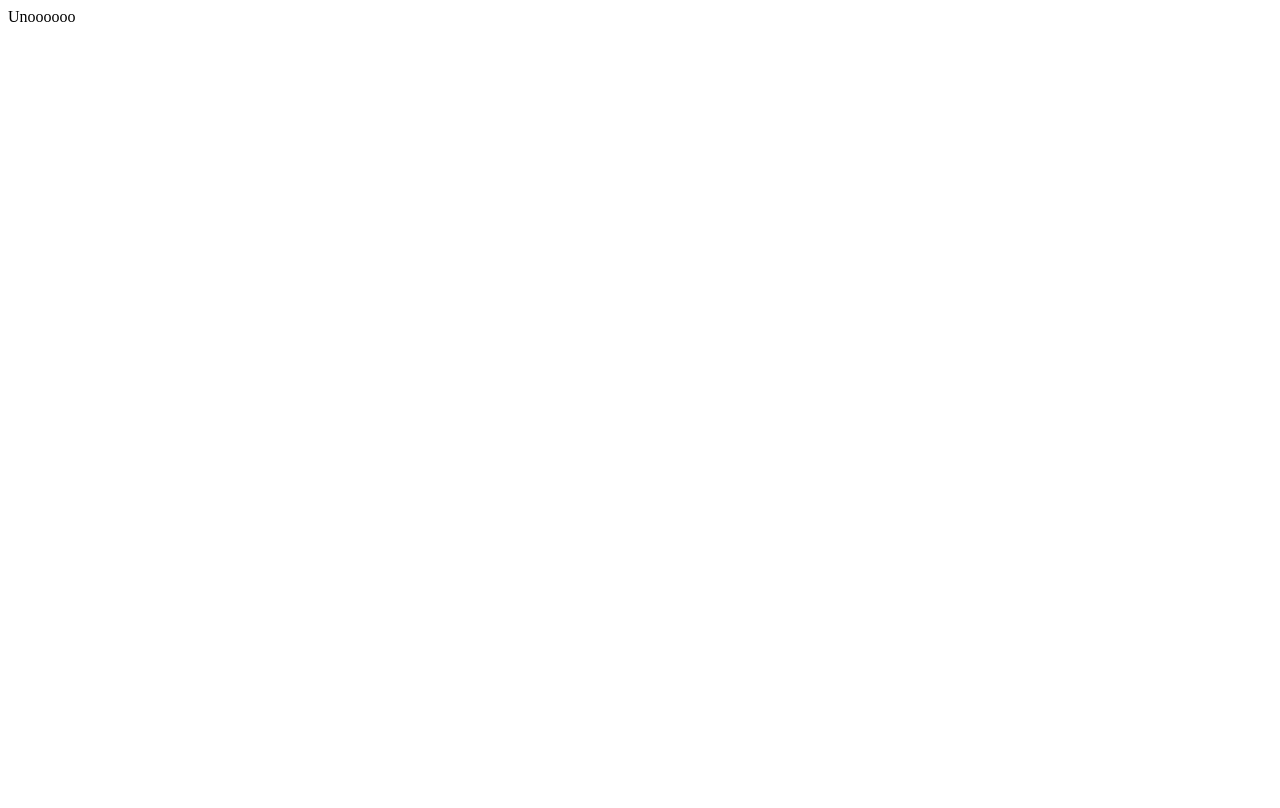
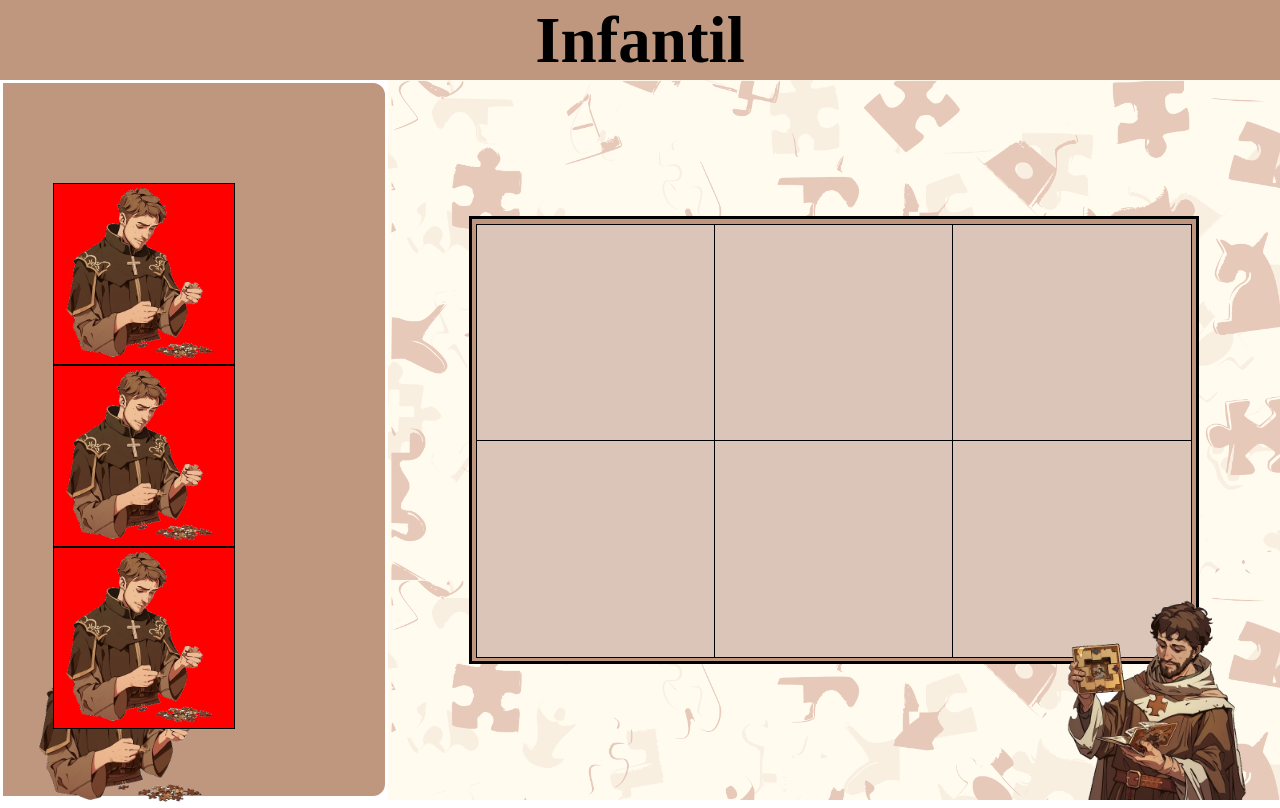
Before and after one commit to GioCorvus/puzzleIgnaciano, a plain HTML site: page index.html in a window 1280 px wide. Both pictures are taken after a click on the picture 141 px from the left and 108 px from the top of the page. Drawn offline with Linux system fonts and the light colour scheme; a web font is replaced by a local one.

Commit message:
drag and drop v1

```diff
--- /dev/null
+++ b/css/style-infantil.css
@@ -0,0 +1,129 @@
+@font-face {
+    font-family: 'fuentekids';
+    src: url("../assets/fonts/Moanas.ttf") format('truetype');
+}
+body, html{
+    width: 100%;
+    height: 100%;
+    margin: 0;
+    padding: 0;
+}
+.encabezado{
+    height: 10%;
+    width: 100%;
+    display: flex;
+    justify-content: center;
+    align-items: center;
+    background-color: rgb(191, 151, 126);
+}
+#divUno{
+    height: 100%;
+}
+.contenido{
+    height: 90%;
+    width: 100%;
+    display: flex;
+}
+#contenidopiezas{
+    display: block;
+    width: 30%;
+    height: 99%;
+    background-color: rgb(191, 151, 126);
+    border: 3px solid white;
+    border-radius: 0px 15px 15px 0px;
+}
+#contenidotablero{
+    background-image: url("../assets/img/fondo.png");
+    background-size: 100%;
+    display: flex;
+    width: 70%;
+    height: 100%;
+}
+.titulo{
+    font-family: 'fuentekids';
+    font-size: 65px;
+}
+.pieza{
+    border: 1px solid black;
+    background-color: red;
+    display: block;
+    width: 180px;
+    height: 180px;
+    position: relative;
+    left:50px ;
+    top:100px ;
+}
+#jesuita1,#jesuita2{
+    position: absolute;
+    display: block;
+    width: 200px;
+    height: 200px;
+    bottom: 0px;
+}
+#jesuita1{
+    left: 25px;
+    bottom: -8px;
+}
+#jesuita2{
+    right: 25px;
+}
+#puzzle {
+    display: grid;
+    grid-template-rows: 1fr 1fr; /* Dos filas de tamaño automático */
+    grid-template-columns: 1fr 1fr 1fr; /* Tres columnas de tamaño automático */
+    gap: 0px; /* Espacio entre las celdas */
+    justify-items: center; /* Alineación horizontal al centro */
+
+    border: 3px solid black; /* Agrega un borde sólido de 2px de grosor en negro */
+    padding: 5px; /* Añade un espacio interior de 10px */
+    width: 80%; /* Ancho del 80% */
+    height: 60%; /* Altura del 60% */
+    margin: auto;
+    background-color: rgb(191, 151, 126);
+}
+
+/* Estilos para las imágenes dentro del grid */
+#puzzle div {
+    min-width: 100%; /* Para asegurar que las imágenes no se salgan del contenedor */
+    min-height: 100%;
+    padding: 0px;
+    border: 1px solid black;
+    background-color:rgb(219, 197, 184) ;
+}
+#puzzle  img{
+    top:0px;
+    left: 0px;
+    width: 100%;
+    height: 100%;
+    padding: 0;
+    margin: 0;
+}
+#puzzle #celda1 {
+    grid-row: 1;
+    grid-column: 1;
+}
+
+#puzzle #celda2 {
+    grid-row: 1;
+    grid-column: 2;
+}
+
+#puzzle #celda3 {
+    grid-row: 1; /* Primera fila */
+    grid-column: 3; /* Tercera columna */
+}
+
+#puzzle #celda4 {
+    grid-row: 2; /* Segunda fila */
+    grid-column: 1; /* Primera columna */
+}
+
+#puzzle #celda5 {
+    grid-row: 2; /* Segunda fila */
+    grid-column: 2; /* Segunda columna */
+}
+
+#puzzle #celda6 {
+    grid-row: 2; /* Segunda fila */
+    grid-column: 3; /* Tercera columna */
+}
--- a/index.html
+++ b/index.html
@@ -5,6 +5,7 @@
     <meta name="viewport" content="width=device-width, initial-scale=1.0">
     <title>Puzzle Ignaciano</title>
     <link rel="stylesheet" href="css/stylesMenu.css" />
+	<link rel="stylesheet" href="css/style-infantil.css" />
 </head>
     <body>
         <div id="divMenuInicial">
@@ -15,7 +16,28 @@
 			</div>
 		</div>
 		<div id="divUno">
-			Unoooooo
+			<img id="jesuita1" src="assets/img/jesuita2.png">
+			<img id="jesuita2" src="assets/img/jesuita1.png">
+			<header class="encabezado">
+				<h1 class="titulo">Infantil</h1>
+			</header>
+			<div class="contenido">
+				<div id="contenidopiezas">
+					<img class="pieza"  src="assets/img/jesuita2.png" draggable="true">
+					<img class="pieza"  src="assets/img/jesuita2.png" draggable="true">
+					<img class="pieza"  src="assets/img/jesuita2.png" draggable="true">
+				</div>
+				<div id="contenidotablero">
+					<div id="puzzle">
+						<div class="celda" id="celda1"></div>
+						<div class="celda" id="celda2"></div>
+						<div class="celda" id="celda3"></div>
+						<div class="celda"id="celda4"></div>
+						<div class="celda"id="celda5"></div>
+						<div class="celda"id="celda6"></div>
+					</div>
+				</div>
+			</div>
 		</div>
 		<div id="divDos">
 			Dossssss
--- a/views/uno.js
+++ b/views/uno.js
@@ -1,12 +1,62 @@
 import { Vista } from './vista.js';
 import { Rest } from '../service/rest.js';
 
+/* Este método es para inicializar el drag and drop para las piezas del puzzle */
 export class Uno extends Vista {
 
   constructor(controlador, base) {
     super(controlador, base);
     this.restService = new Rest();
+    this.inicializarDragAndDrop();
+
   }
 
+  /* Este método es para inicializar el drag and drop */
+  inicializarDragAndDrop() {
+    const piezas = document.querySelectorAll('.contenido #contenidopiezas .pieza');
+    const celdas = document.querySelectorAll('.contenido #puzzle .celda');
+
+    piezas.forEach(pieza => {
+      pieza.addEventListener('dragstart', this.dragStart);
+    });
+
+    celdas.forEach(celda => {
+      celda.addEventListener('dragover', this.dragOver);
+      celda.addEventListener('drop', this.drop);
+    });
+  }
+
+/* Este método es para manejar el inicio del arrastre de una pieza */
+dragStart(event) {
+  // Verificar si la pieza pertenece a la clase .pieza antes de permitir el arrastre
+  if (event.target.classList.contains('pieza')) {
+    event.dataTransfer.setData('text/plain', event.target.outerHTML); // Transferir el HTML de la imagen
+  }
+}
+
+
+
+
+  /* Este método es para manejar el evento de arrastre sobre una celda */
+  dragOver(event) {
+    event.preventDefault();
+  }
+
+  /* Este método es para manejar el evento de soltar una pieza en una celda */
+  drop(event) {
+    event.preventDefault();
+    const draggedPieceHTML = event.dataTransfer.getData('text/plain');
+    const celda = event.target;
+    const piezaArrastrada = document.querySelector('.contenido #contenidopiezas .pieza[draggable="true"]');
+
+    if (celda.classList.contains('celda')) {
+      celda.innerHTML = draggedPieceHTML;
+      if (piezaArrastrada) {
+        piezaArrastrada.remove(); // Elimina la pieza arrastrada de su ubicación original
+      }
+    } else {
+      console.error("Elemento objetivo inválido.");
+    }
+  }
 
 }
```
Also changed, not shown: assets/img/fondo.png (added), assets/img/jesuita1.png (added), assets/img/jesuita2.png (added).
